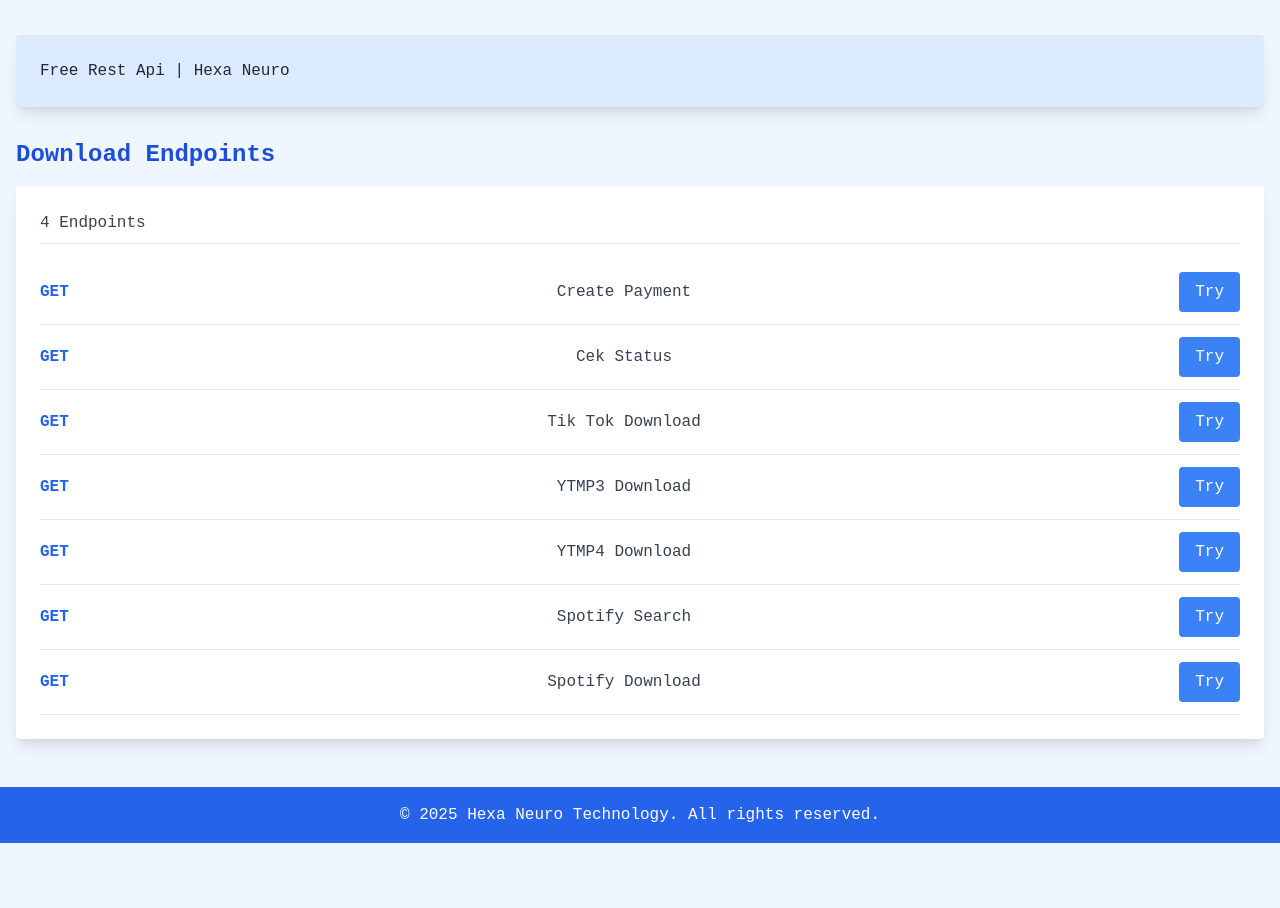
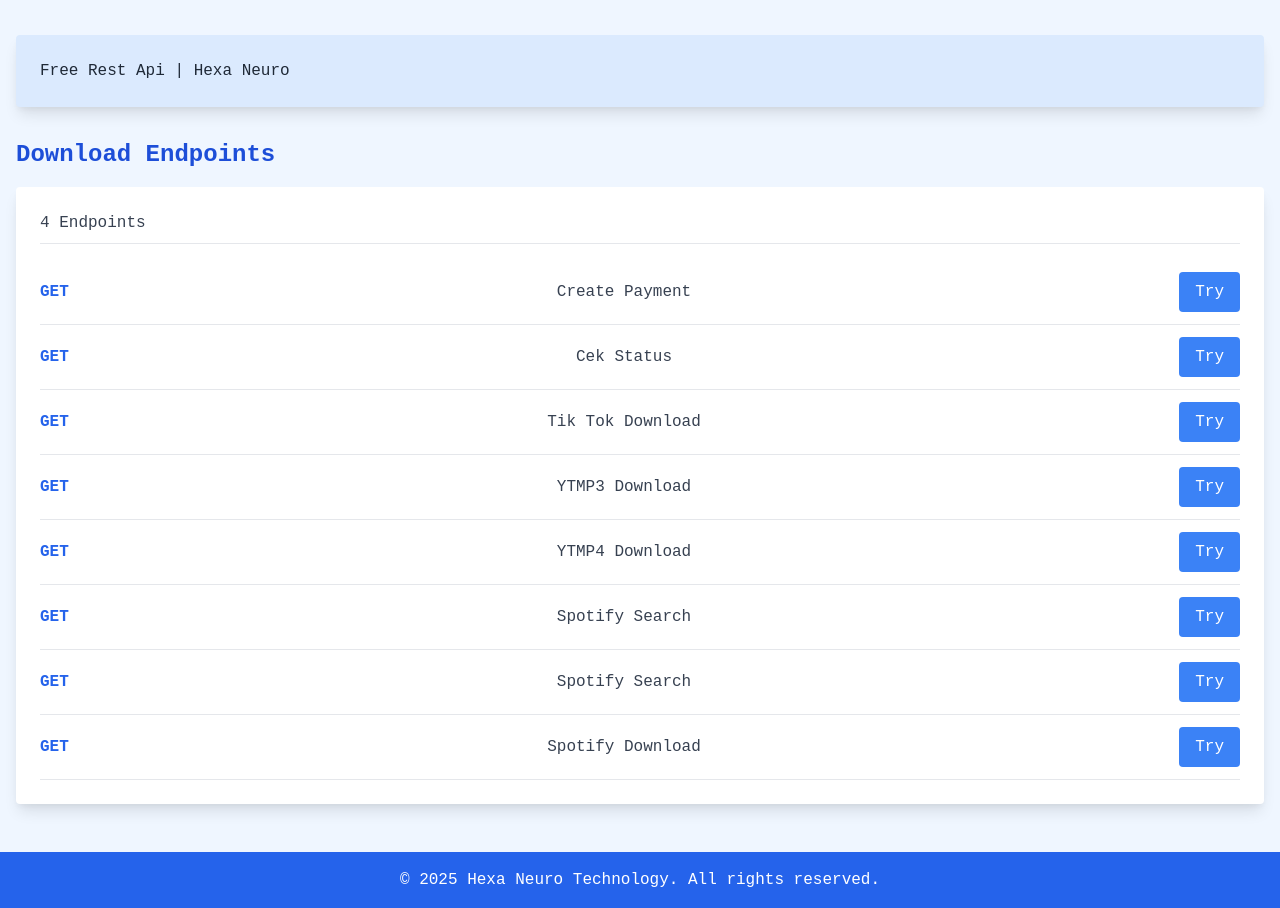
Before and after one commit to Fayzaaup/rest, a website: page index.html in a window 1280 px wide. Shown: the part 73-981 px from the top of the page. Before the commit the page ends 916 px from the top, so only its background shows below. Drawn offline with nearby package versions, Linux system fonts and the light colour scheme.

Commit message:
Update index.html

```diff
--- a/index.html
+++ b/index.html
@@ -87,6 +87,14 @@
                     <!-- Endpoint Item -->
                     <li class="flex justify-between items-center py-3 border-b">
                         <span class="text-blue-600 font-semibold">GET</span>
+                        <span class="text-gray-700">Spotify Search</span>
+                        <a href="https://hexaneuro.biz.id/api/ff-stalk?id=12345678" target="_blank" class="bg-blue-500 hover:bg-blue-600 text-white py-2 px-4 rounded transition">
+                            Try
+                        </a>
+                    </li>
+                    <!-- Endpoint Item -->
+                    <li class="flex justify-between items-center py-3 border-b">
+                        <span class="text-blue-600 font-semibold">GET</span>
                         <span class="text-gray-700">Spotify Download</span>
                         <a href="https://hexaneuro.biz.id/api/downloader/spotify?url=https://open.spotify.com/track/514rhnksEwHUh6LxXsQ4Y9?si=jzow0lr6Qay3yeMJcrEn8A&context=spotify%3Aplaylist%3A37i9dQZF1DX5Ejj0EkURtP" target="_blank" class="bg-blue-500 hover:bg-blue-600 text-white py-2 px-4 rounded transition">
                             Try
```
